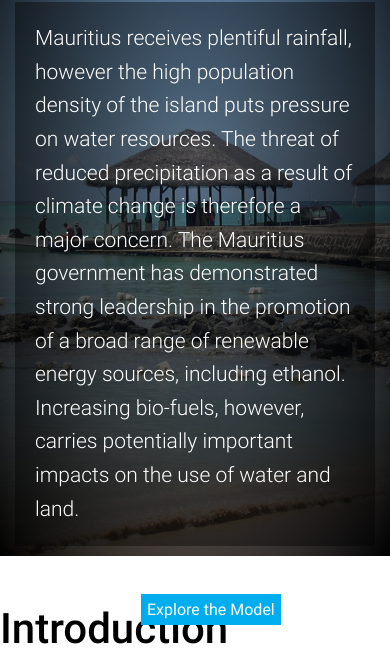
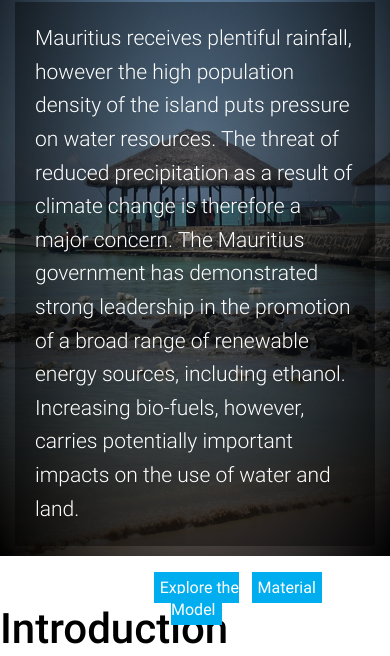
Before and after one commit to un-modelling/clews-mauritius-presentation, a plain HTML site: page index.html in a window 390 px wide. Shown: the part 188-844 px from the top of the page. Drawn offline with Linux system fonts and the light colour scheme.

Commit message:
supplementary material button

```diff
--- a/index.html
+++ b/index.html
@@ -107,9 +107,12 @@
   </div>
 
   <div id="buttonHolder" class="row">
-
     <div id='landingButton'>
       <a href="http://un-desa-modelling.github.io/clews-mauritius-visualisation/dist/" class='dashboard-button'>Explore the Model</a>
+    </div>
+
+    <div id='materialButton'>
+      <a href="http://github.com/un-desa-modelling/clews-mauritius-supplementary" class='dashboard-button'>Material</a>
     </div>
 
     <div id='scrollText' onclick="downArrow()">
--- a/js/landing.js
+++ b/js/landing.js
@@ -38,9 +38,11 @@ $(document).ready(function() {
         if (nextIndex == 1) {
           $('#scrollText').css('display', '')
           $('#landingButton').css('display', '')
+          $('#materialButton').css('display', '')
         } else {
           $('#scrollText').css('display', 'none')
           $('#landingButton').css('display', 'none')
+          $('#materialButton').css('display', 'none')
         }
 
       }
--- a/stylesheets/landing.css
+++ b/stylesheets/landing.css
@@ -141,13 +141,13 @@ body {
 #scrollText {
   display: table-cell;
 }
-#landingButton {
+#landingButton, #materialButton {
   display: table-cell;
   opacity: 1.0 !important;
   filter: alpha(opacity=100) !important;
   /* For IE8 and earlier */
 }
-#landingButton:focus {
+#landingButton:focus, #materialButton:focus {
   outline: none;
 }
 #staticButton {
@@ -271,7 +271,7 @@ a.dashboard-button:hover, a.guide-button:hover {
   #scrollText {
     visibility: hidden;
   }
-  #landingButton {
+  #landingButton, #materialButton {
     margin: 0;
     padding: 0;
   }
```
